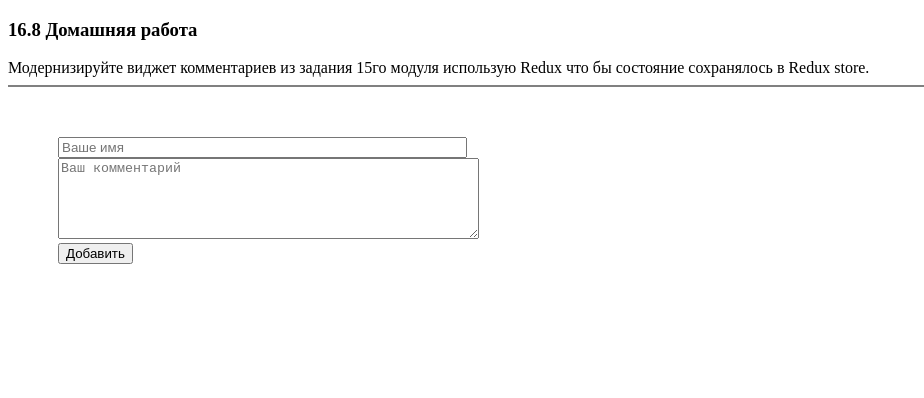
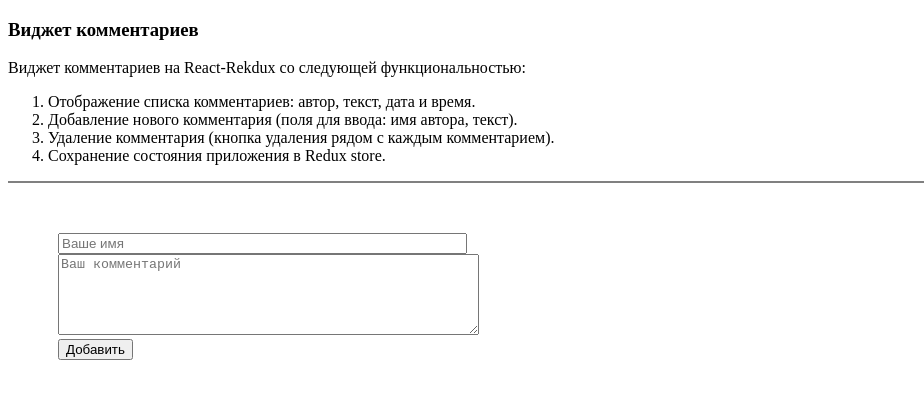
Before and after one commit to MrPerec/comment-widget-React-Redux, a React app: page src/index.html in a window 1280 px wide. Shown: the whole page, without its empty margins (0-924 px from the left). Built offline with nearby package versions, Linux system fonts and the light colour scheme.

Commit message:
Update index.html

```diff
--- a/src/index.html
+++ b/src/index.html
@@ -1,12 +1,18 @@
 <!DOCTYPE html>
 <html>
 <head>
-	<title>16.8 Домашняя работа</title>
+	<title>Виджет комментариев</title>
 </head>
 <body>
-	<h3>16.8 Домашняя работа</h3>
+	<h3>Виджет комментариев</h3>
 	<div>
-		Модернизируйте виджет комментариев из задания 15го модуля использую Redux что бы состояние сохранялось в Redux store.
+		Виджет комментариев на React-Rekdux со следующей функциональностью:
+		<ol>
+			<li>Отображение списка комментариев: автор, текст, дата и время.</li>
+			<li>Добавление нового комментария (поля для ввода: имя автора, текст).</li>
+			<li>Удаление комментария (кнопка удаления рядом с каждым комментарием).</li>
+			<li>Сохранение состояния приложения в Redux store.</li>
+		</ol>
 	</div>
 	<hr noshade>
 	<div class="root"></div>
```
